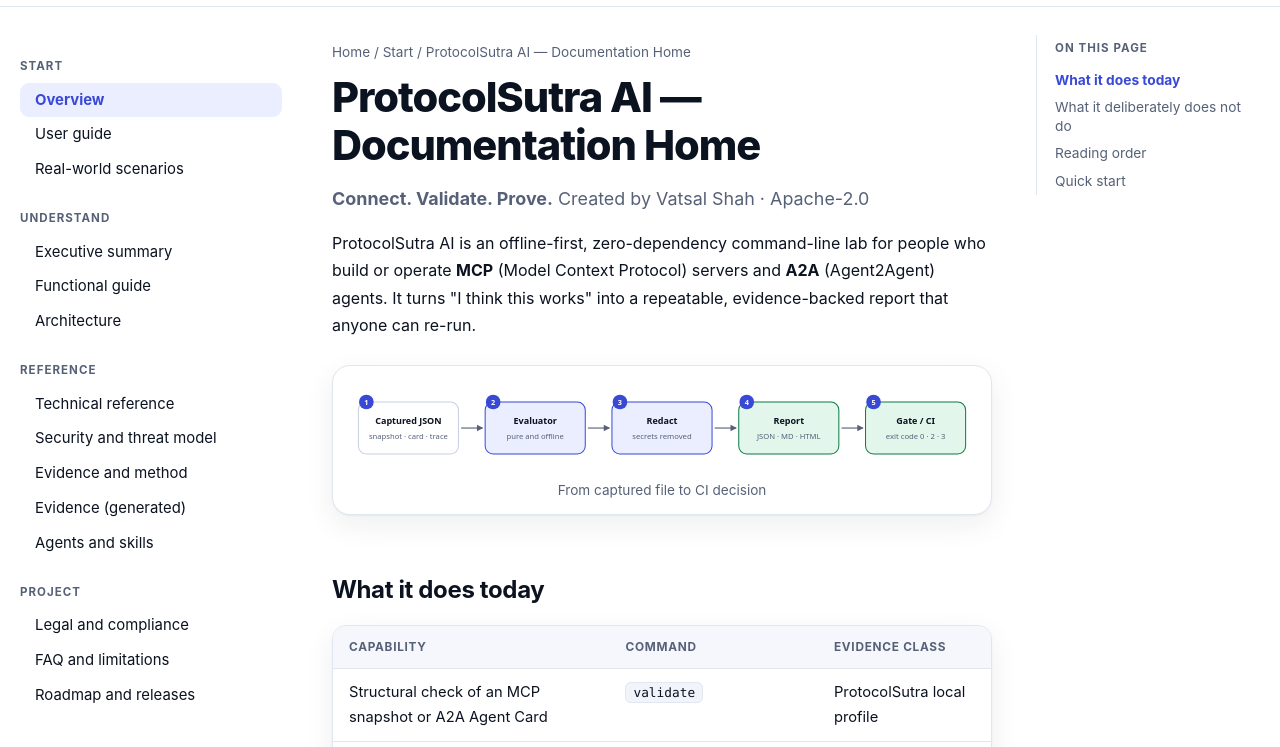
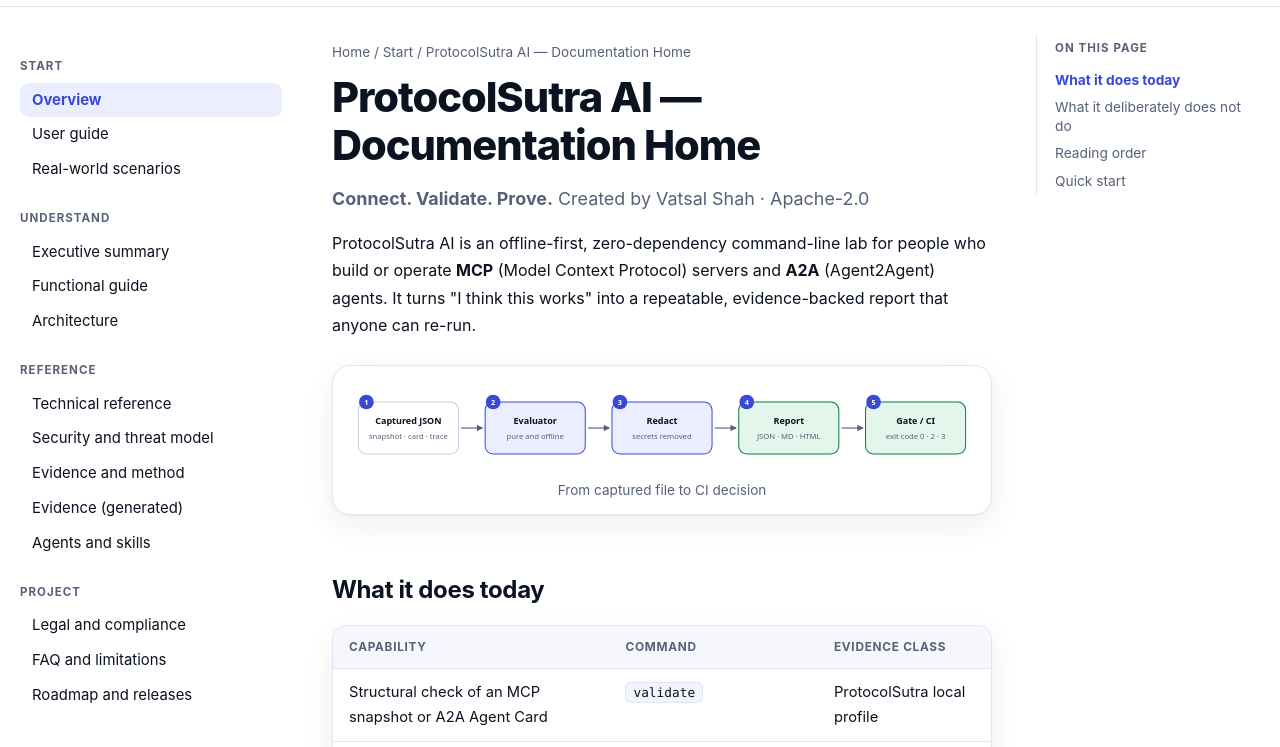
Before and after one commit to shahvatsalofficial/protocolsutra, a website: page documents/protocolsutra/00-start-here.html in a window 1280 px wide. Shown: the part 53-800 px from the top of the page. Drawn offline with Linux system fonts and the light colour scheme.

Commit message:
Docs site: remove leftover transparent side border on nav links
Co-Authored-By: Claude Sonnet 5.5 <noreply@anthropic.com>

```diff
--- a/documents/protocolsutra/assets/site.css
+++ b/documents/protocolsutra/assets/site.css
@@ -23,7 +23,7 @@ img,svg{max-width:100%}code,pre,kbd{font-family:ui-monospace,SFMono-Regular,Menl
 .doc{max-width:1280px;margin:0 auto;display:grid;grid-template-columns:268px minmax(0,1fr) 224px;gap:44px;padding:0 20px}
 .side{position:sticky;top:60px;align-self:start;height:calc(100vh - 60px);overflow:auto;padding:28px 6px 40px 0}
 .side h4{margin:22px 0 6px;font-size:.72rem;text-transform:uppercase;letter-spacing:.09em;color:var(--muted)}.side h4:first-child{margin-top:0}
-.side a{display:block;padding:7px 12px;border-radius:9px;color:var(--text);text-decoration:none;font-size:.93rem;border-left:3px solid transparent;line-height:1.4}
+.side a{display:block;padding:7px 12px;border-radius:9px;color:var(--text);text-decoration:none;font-size:.93rem;line-height:1.4}
 .side a:hover{background:var(--soft)}.side a[aria-current=page]{background:var(--brand-soft);color:var(--brand);font-weight:700}
 .side-top{display:none}
 .toc-r{position:sticky;top:88px;align-self:start;max-height:calc(100vh - 110px);overflow:auto;padding:4px 0 0 18px;border-left:1px solid var(--border);font-size:.86rem;margin-top:28px}
--- a/scripts/site/site.css
+++ b/scripts/site/site.css
@@ -23,7 +23,7 @@ img,svg{max-width:100%}code,pre,kbd{font-family:ui-monospace,SFMono-Regular,Menl
 .doc{max-width:1280px;margin:0 auto;display:grid;grid-template-columns:268px minmax(0,1fr) 224px;gap:44px;padding:0 20px}
 .side{position:sticky;top:60px;align-self:start;height:calc(100vh - 60px);overflow:auto;padding:28px 6px 40px 0}
 .side h4{margin:22px 0 6px;font-size:.72rem;text-transform:uppercase;letter-spacing:.09em;color:var(--muted)}.side h4:first-child{margin-top:0}
-.side a{display:block;padding:7px 12px;border-radius:9px;color:var(--text);text-decoration:none;font-size:.93rem;border-left:3px solid transparent;line-height:1.4}
+.side a{display:block;padding:7px 12px;border-radius:9px;color:var(--text);text-decoration:none;font-size:.93rem;line-height:1.4}
 .side a:hover{background:var(--soft)}.side a[aria-current=page]{background:var(--brand-soft);color:var(--brand);font-weight:700}
 .side-top{display:none}
 .toc-r{position:sticky;top:88px;align-self:start;max-height:calc(100vh - 110px);overflow:auto;padding:4px 0 0 18px;border-left:1px solid var(--border);font-size:.86rem;margin-top:28px}
```
